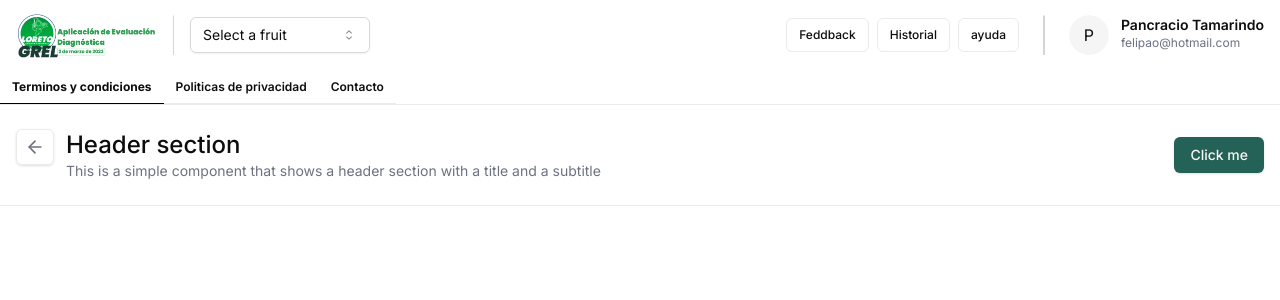
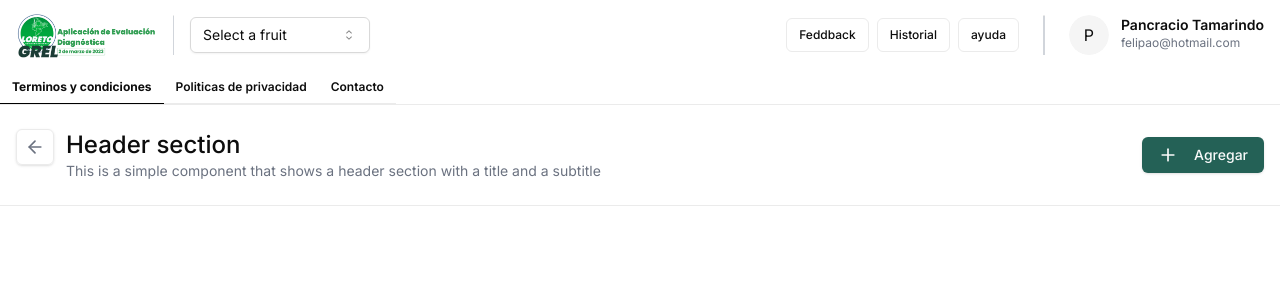
Before and after one commit to daylerjeff199906/template-eva, a Next.js app: page /navbar in a window 1280 px wide. Shown: the top 300 px of the page. Built offline with nearby package versions, Linux system fonts and the light colour scheme.

Commit message:
feat: Update HeaderSection component to conditionally show back button and add button

```diff
--- a/src/app/(components)/navbar/page.tsx
+++ b/src/app/(components)/navbar/page.tsx
@@ -30,7 +30,7 @@ export default function Page() {
           roles: options,
         }}
       />
-      <HeaderSection />
+      <HeaderSection showBackButton />
     </div>
   )
 }
--- a/src/modules/core/components/HeaderSection/HeaderSection.tsx
+++ b/src/modules/core/components/HeaderSection/HeaderSection.tsx
@@ -1,14 +1,22 @@
 import { Button } from '@/components/ui/button'
-import { ArrowLeft } from 'lucide-react'
+import { ArrowLeft, Plus } from 'lucide-react'
 
-export const HeaderSection = () => {
+interface IHeaderSectionProps {
+  showBackButton?: boolean
+  disableAddButton?: boolean
+}
+
+export const HeaderSection = (props: IHeaderSectionProps) => {
+  const { showBackButton, disableAddButton } = props
   return (
     <main className="py-6 border-b">
       <section className="container flex justify-between items-center">
         <div className="flex gap-3">
-          <Button className="py-1 px-2 bg-transparent border text-gray-500 hover:bg-gray-100">
-            <ArrowLeft size={20} />
-          </Button>
+          {showBackButton && (
+            <Button className="py-1 px-2 bg-transparent border text-gray-500 hover:bg-gray-100">
+              <ArrowLeft size={20} />
+            </Button>
+          )}
           <section>
             <h1 className="text-2xl font-medium">Header section</h1>
             <h2 className="text-sm text-gray-500">
@@ -18,7 +26,14 @@ export const HeaderSection = () => {
           </section>
         </div>
         <div>
-          <Button>Click me</Button>
+          {!disableAddButton && (
+            <Button>
+              <div className="flex gap-4">
+                <Plus size={20} />
+                <h3>Agregar</h3>
+              </div>
+            </Button>
+          )}
         </div>
       </section>
     </main>
```
Also changed, not shown: src/types/components/IHeaderSection.ts (added).
